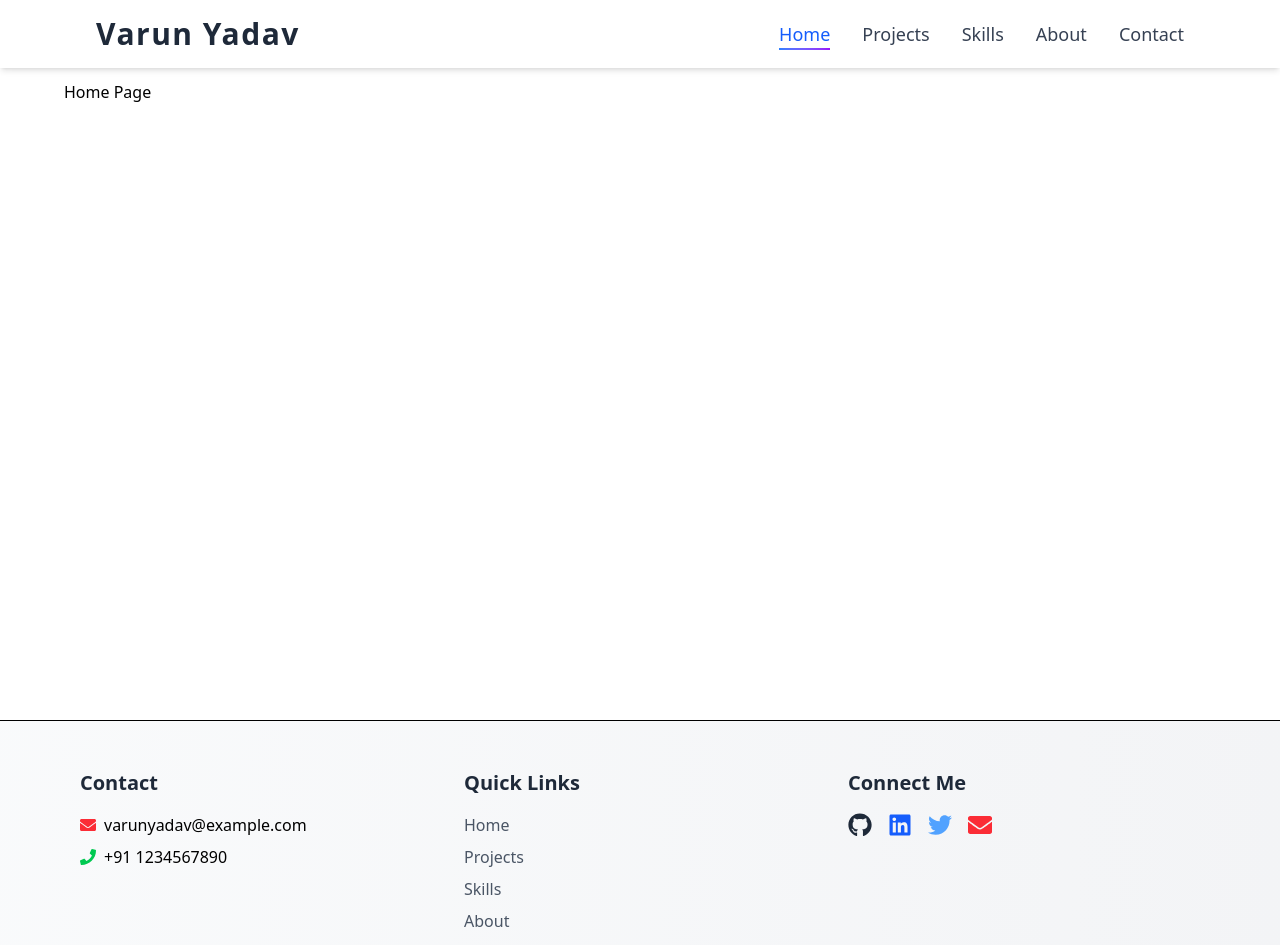
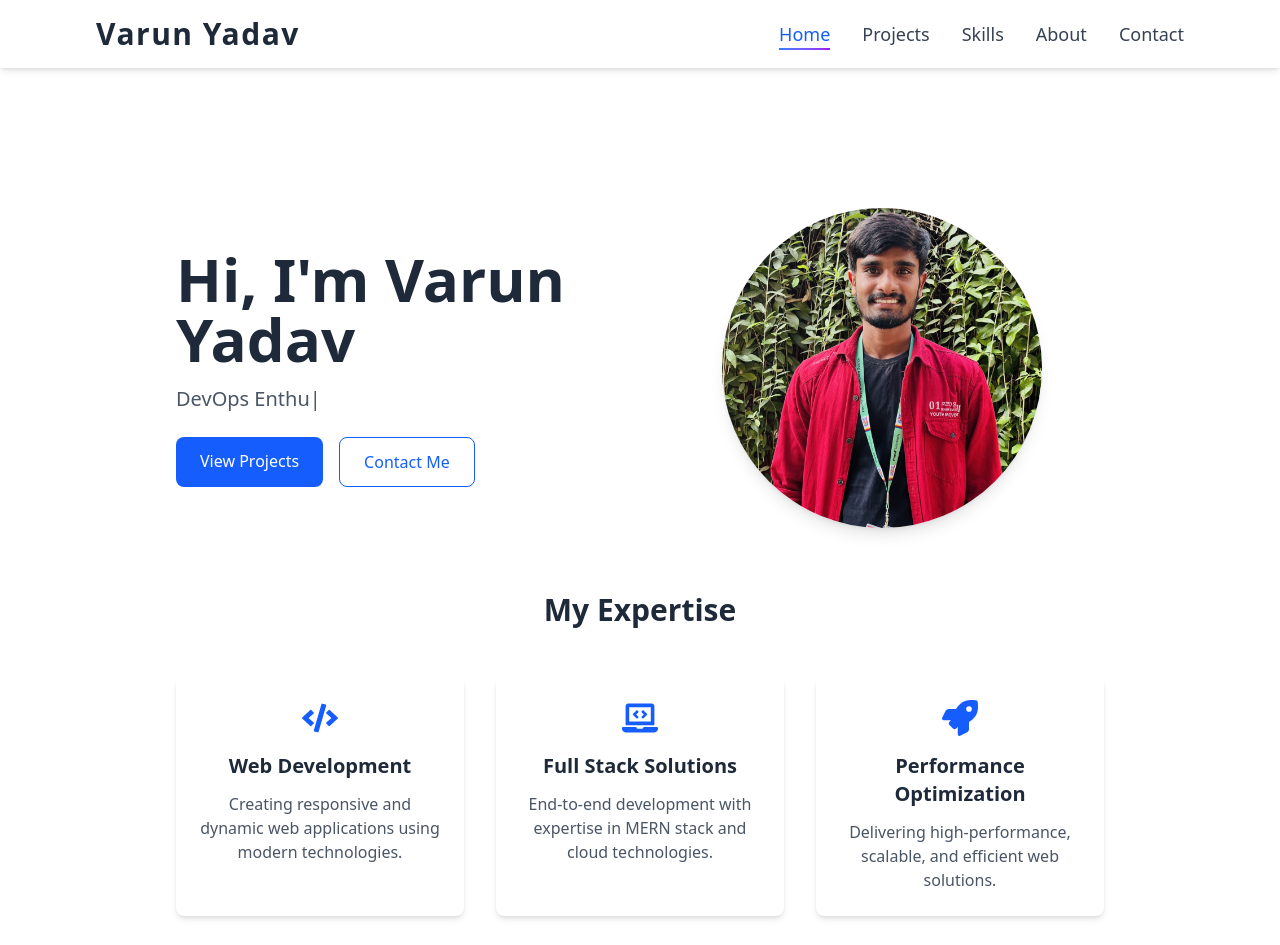
Before and after one commit to Varunyadavgithub/Portfolio, a React (Vite) app in the folder client/: page / in a window 1280 px wide. Shown: the top 945 px of the page. Built offline with nearby package versions, Linux system fonts and the light colour scheme.

Commit message:
HeroSection completed

```diff
--- a/client/package.json
+++ b/client/package.json
@@ -16,6 +16,7 @@
     "react-dom": "^18.3.1",
     "react-icons": "^5.4.0",
     "react-router-dom": "^7.1.3",
+    "react-typed": "^2.0.12",
     "tailwindcss": "^4.0.0"
   },
   "devDependencies": {
--- /dev/null
+++ b/client/src/assets/assets.js
@@ -0,0 +1,25 @@
+import Profile from "./Profile.jpg";
+import { FaCode, FaLaptopCode, FaRocket } from "react-icons/fa";
+
+export const assets = { Profile };
+
+export const Expertise = [
+  {
+    icon: FaCode,
+    title: "Web Development",
+    description:
+      "Creating responsive and dynamic web applications using modern technologies.",
+  },
+  {
+    icon: FaLaptopCode,
+    title: "Full Stack Solutions",
+    description:
+      "End-to-end development with expertise in MERN stack and cloud technologies.",
+  },
+  {
+    icon: FaRocket,
+    title: "Performance Optimization",
+    description:
+      "Delivering high-performance, scalable, and efficient web solutions.",
+  },
+];
--- /dev/null
+++ b/client/src/components/HeroSection.jsx
@@ -0,0 +1,153 @@
+import React from "react";
+import { motion } from "framer-motion";
+import { Link } from "react-router-dom";
+import { ReactTyped } from "react-typed";
+import { assets } from "../assets/assets";
+import { Expertise } from "../assets/assets";
+
+const HeroSection = () => {
+  const containerVariants = {
+    hidden: { opacity: 0 },
+    visible: {
+      opacity: 1,
+      transition: {
+        staggerChildren: 0.3,
+      },
+    },
+  };
+
+  const itemVariants = {
+    hidden: { opacity: 0, y: 50 },
+    visible: {
+      opacity: 1,
+      y: 0,
+      transition: {
+        duration: 0.6,
+        ease: "easeOut",
+      },
+    },
+  };
+
+  return (
+    <motion.div
+      initial={{ opacity: 0 }}
+      animate={{ opacity: 1 }}
+      exit={{ opacity: 0 }}
+      className="min-h-screen flex flex-col justify-center py-4 px-2 md:py-16 md:px-04  sm:px-6 lg:px-8"
+    >
+      <div className="container mx-auto max-w-6xl">
+        {/* Hero Section */}
+        <motion.div
+          variants={containerVariants}
+          initial="hidden"
+          animate="visible"
+          className="grid grid-cols-1 md:grid-cols-2 gap-10 items-center"
+        >
+          {/* Left Content */}
+          <motion.div
+            variants={itemVariants}
+            className="text-center md:text-left order-2 md:order-1"
+          >
+            <motion.h1
+              className="text-3xl sm:text-4xl md:text-5xl lg:text-6xl font-bold text-gray-800 mb-4"
+              initial={{ opacity: 0, x: -50 }}
+              animate={{ opacity: 1, x: 0 }}
+              transition={{ duration: 0.7 }}
+            >
+              Hi, I'm Varun Yadav
+            </motion.h1>
+
+            <motion.p
+              className="text-lg sm:text-xl text-gray-600 mb-6"
+              initial={{ opacity: 0 }}
+              animate={{ opacity: 1 }}
+              transition={{ duration: 0.7 }}
+            >
+              <ReactTyped
+                strings={[
+                  "Full Stack Development",
+                  "DevOps Enthusiast",
+                  "Penetration Testing",
+                  "Data Structures and Algorithms",
+                  "Building Scalable Solutions",
+                ]}
+                typeSpeed={50}
+                backSpeed={50}
+                loop
+              />
+            </motion.p>
+
+            <motion.div
+              className="flex justify-center md:justify-start space-x-4"
+              initial={{ opacity: 0, y: 50 }}
+              animate={{ opacity: 1, y: 0 }}
+              transition={{ duration: 0.7, delay: 0.4 }}
+            >
+              <Link
+                to="/projects"
+                className="bg-blue-600 text-white px-4 sm:px-6 py-2 sm:py-3 rounded-lg hover:bg-blue-700 transition-colors text-sm sm:text-base"
+              >
+                View Projects
+              </Link>
+              <Link
+                to="/contact"
+                className="border border-blue-600 text-blue-600 px-4 sm:px-6 py-2 sm:py-3 rounded-lg hover:bg-blue-50 transition-colors text-sm sm:text-base"
+              >
+                Contact Me
+              </Link>
+            </motion.div>
+          </motion.div>
+
+          {/* Right Content - Profile Image */}
+          <motion.div
+            variants={itemVariants}
+            className="flex justify-center order-1 md:order-2 mb-8 md:mb-0"
+          >
+            <motion.img
+              src={assets.Profile}
+              alt="Varun Yadav"
+              className="w-48 h-48 sm:w-64 sm:h-64 md:w-80 md:h-80 object-cover rounded-full shadow-lg"
+              initial={{ scale: 0.8, opacity: 0 }}
+              animate={{ scale: 1, opacity: 1 }}
+              transition={{ duration: 0.7 }}
+            />
+          </motion.div>
+        </motion.div>
+
+        {/* Expertise Section */}
+        <motion.div
+          initial={{ opacity: 0, y: 50 }}
+          whileInView={{ opacity: 1, y: 0 }}
+          transition={{ duration: 0.6 }}
+          className="mt-16"
+        >
+          <h2 className="text-2xl sm:text-3xl font-bold text-center text-gray-800 mb-12">
+            My Expertise
+          </h2>
+
+          <div className="grid grid-cols-1 sm:grid-cols-2 md:grid-cols-3 gap-6 sm:gap-8">
+            {Expertise.map((expertise, index) => (
+              <motion.div
+                key={index}
+                whileHover={{ scale: 1.05 }}
+                className="bg-white p-4 sm:p-6 rounded-lg shadow-md text-center"
+              >
+                <div className="text-3xl sm:text-4xl text-blue-600 mb-3 sm:mb-4 flex justify-center">
+                  <expertise.icon />
+                </div>
+                <h3 className="text-lg sm:text-xl font-semibold mb-2 sm:mb-3 text-gray-800">
+                  {expertise.title}
+                </h3>
+                <p className="text-sm sm:text-base text-gray-600">
+                  {expertise.description}
+                </p>
+              </motion.div>
+            ))}
+          </div>
+        </motion.div>
+      </div>
+    </motion.div>
+  );
+};
+
+export default HeroSection;
--- a/client/src/pages/Home.jsx
+++ b/client/src/pages/Home.jsx
@@ -1,11 +1,18 @@
-import React from 'react'
+import React from "react";
+import { motion } from "framer-motion";
+import HeroSection from "../components/HeroSection";
 
 const Home = () => {
   return (
-    <div>
-      Home Page
-    </div>
-  )
-}
+    <motion.div
+      initial={{ opacity: 0 }}
+      animate={{ opacity: 1 }}
+      exit={{ opacity: 0 }}
+      className="min-h-screen flex flex-col justify-center py-16 px-4 md:px-20"
+    >
+      <HeroSection />
+    </motion.div>
+  );
+};
 
-export default Home
+export default Home;
```
Also changed, not shown: client/src/assets/Profile.jpg (added), 1 other file (tests, documents, lock files or other folders).
